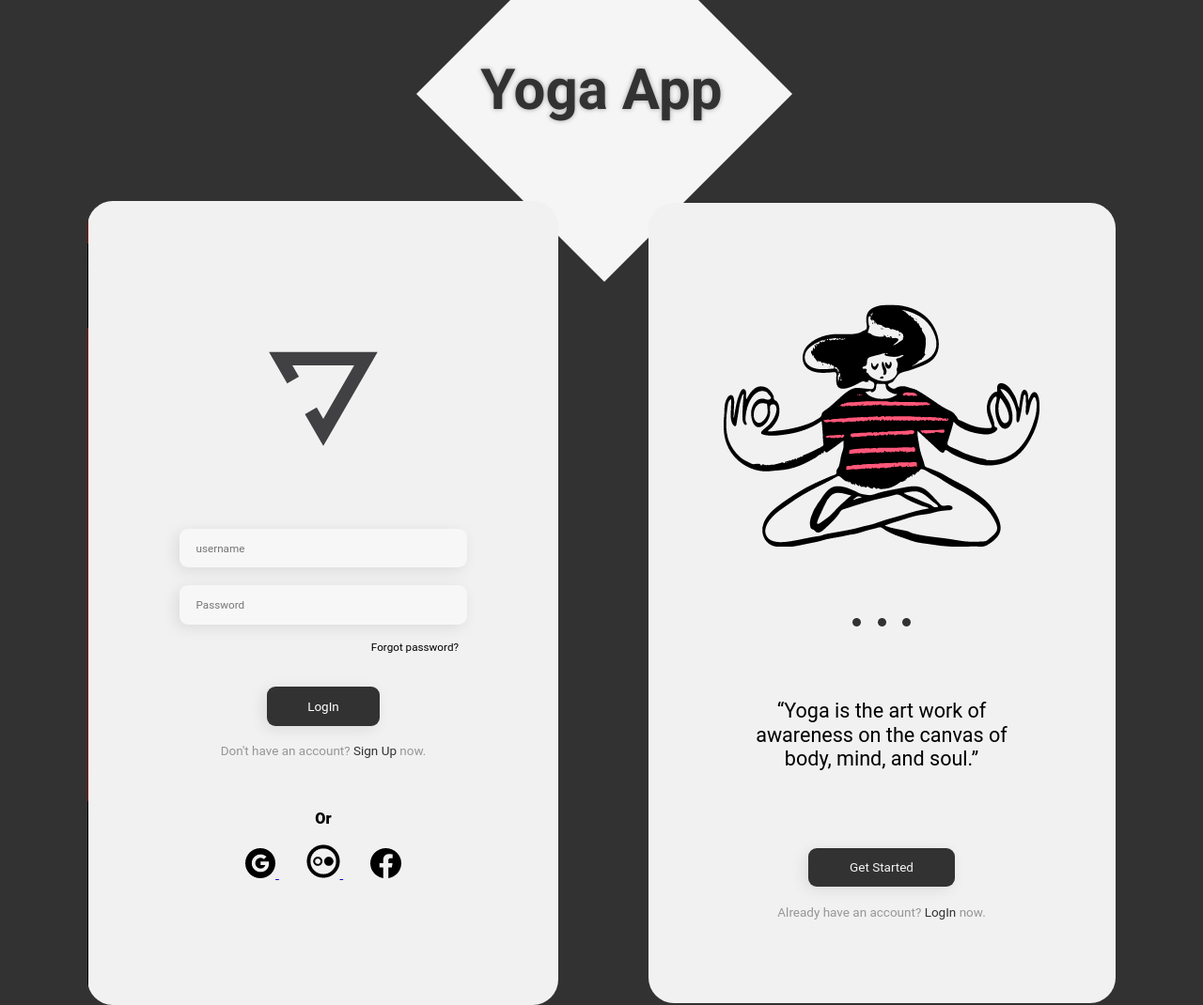
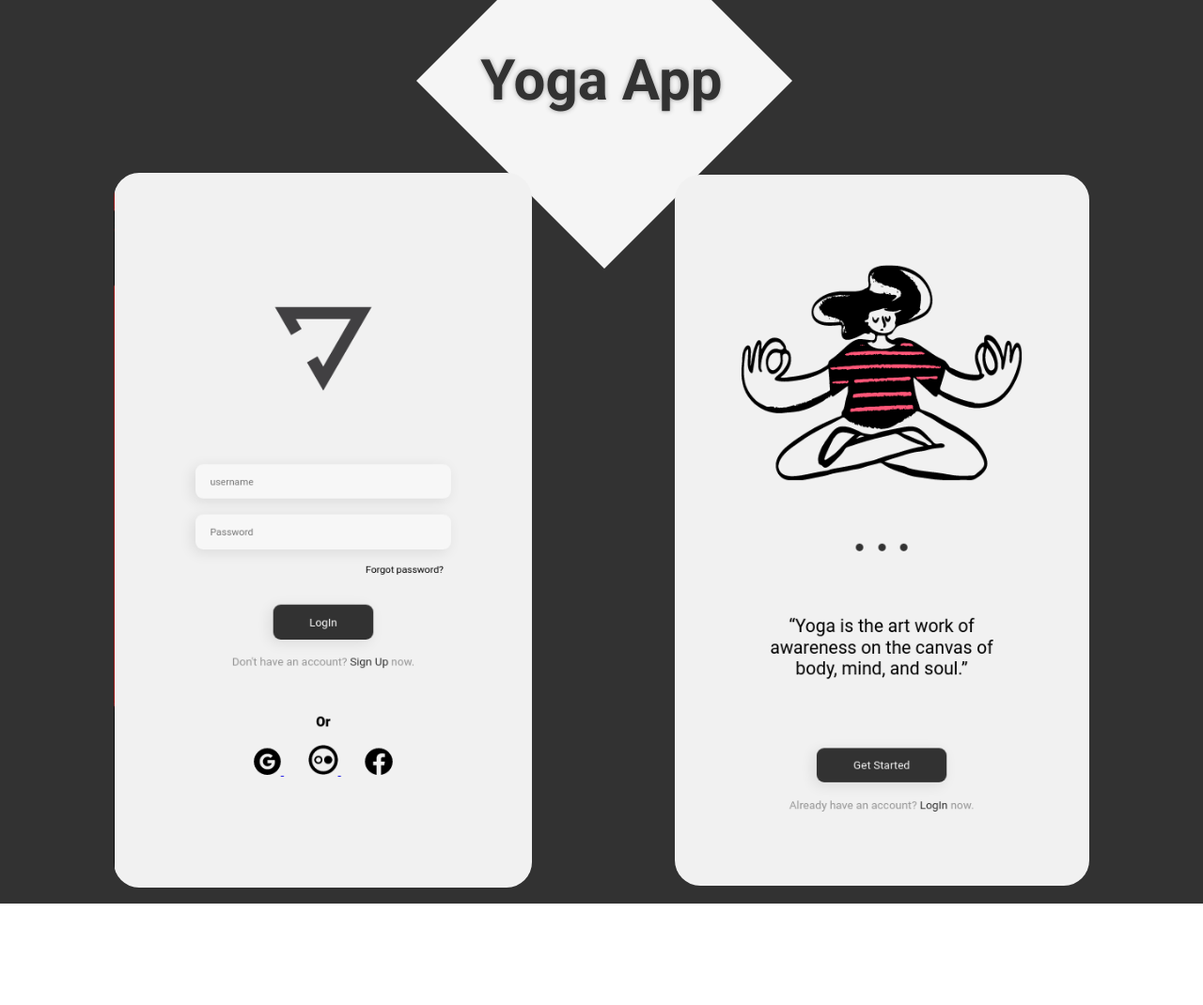
Before and after one commit to Luk4x/yoga-app, a plain HTML site: page index.html in a window 1280 px wide. Shown: the whole page at 94% size. After the commit the page ends 962 px from the top, so only its background shows below. Drawn offline with Linux system fonts and the light colour scheme.

Commit message:
scale fixed

```diff
--- a/style-index.css
+++ b/style-index.css
@@ -24,7 +24,7 @@ main {
     left: 3px;
     width: 400px;
     height: 400px;
-    transform: translateY(-100px);
+    transform: translateY(-114px);
     background-color: #f5f5f5;
     z-index: 0;
     clip-path: polygon(50% 0%, 100% 50%, 50% 100%, 0% 50%);
@@ -33,7 +33,7 @@ main {
 .title {
     position: relative;
     text-align: center;
-    padding: 60px;
+    padding: 50px;
     font-size: 60px;
     color: #323232;
     text-shadow: 0 0 5px #32323271;
@@ -44,9 +44,13 @@ main {
     display: flex;
     justify-content: space-evenly;
     align-items: center;
-    max-width: 1600px;
+    max-width: 1500px;
     margin: auto;
-    padding: 20px 0;
+    padding: 10px 0;
+}
+
+.link-img {
+    text-align: center;
 }
 
 .link-img > img {
@@ -54,14 +58,14 @@ main {
     transition: all .3s ease-in-out;
     border: 3px solid transparent;
     border-radius: 30px;
-    width: 100%;
+    width: 89%;
 }
 
 .link-img > img:hover, .link-img > img:active {
     outline: 4px solid #985F99;
 }
 
-@media screen and (max-width: 1050px) {
+@media screen and (max-width: 1070px) {
     .container-links {
         flex-direction: column;
     }
```
